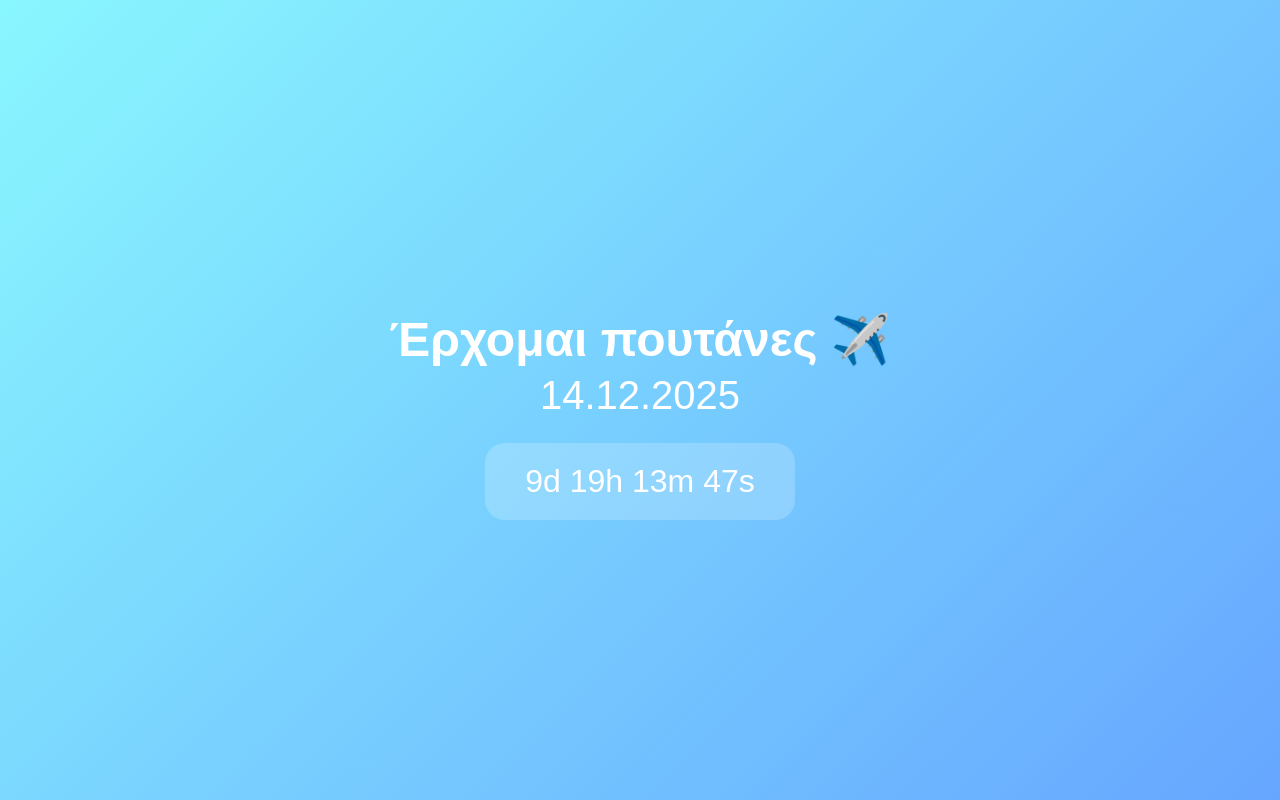
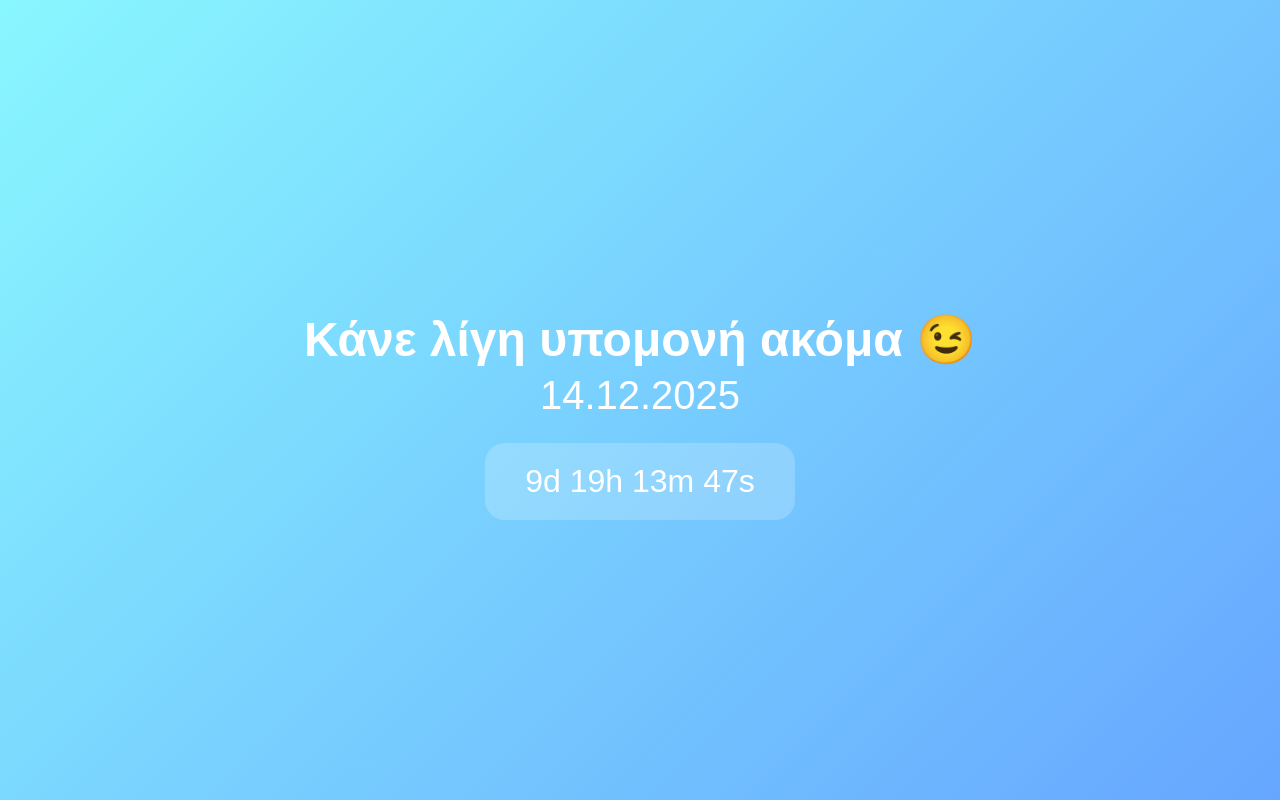
Before and after one commit to bruhhh573/countdown_2, a plain HTML site: page index.html in a window 1280 px wide. Drawn offline with Linux system fonts and the light colour scheme.

Commit message:
Update index.html

```diff
--- a/index.html
+++ b/index.html
@@ -37,7 +37,7 @@
   </style>
 </head>
 <body>
-  <h1>Έρχομαι πουτάνες ✈️</h1>
+  <h1>Κάνε λίγη υπομονή ακόμα 😉</h1>
   <h2>14.12.2025</h2>
   <div id="countdown"></div>
 
```
